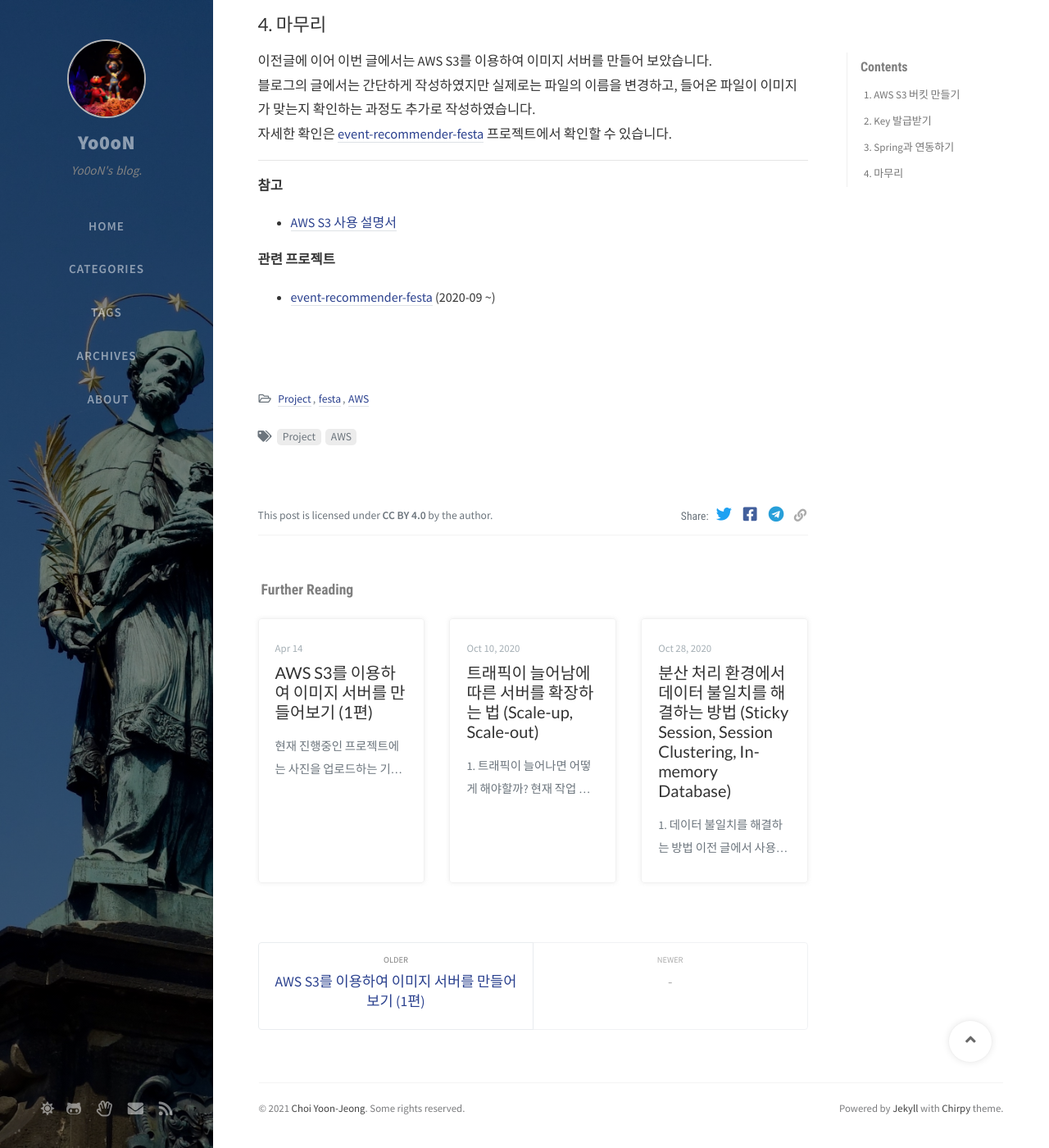
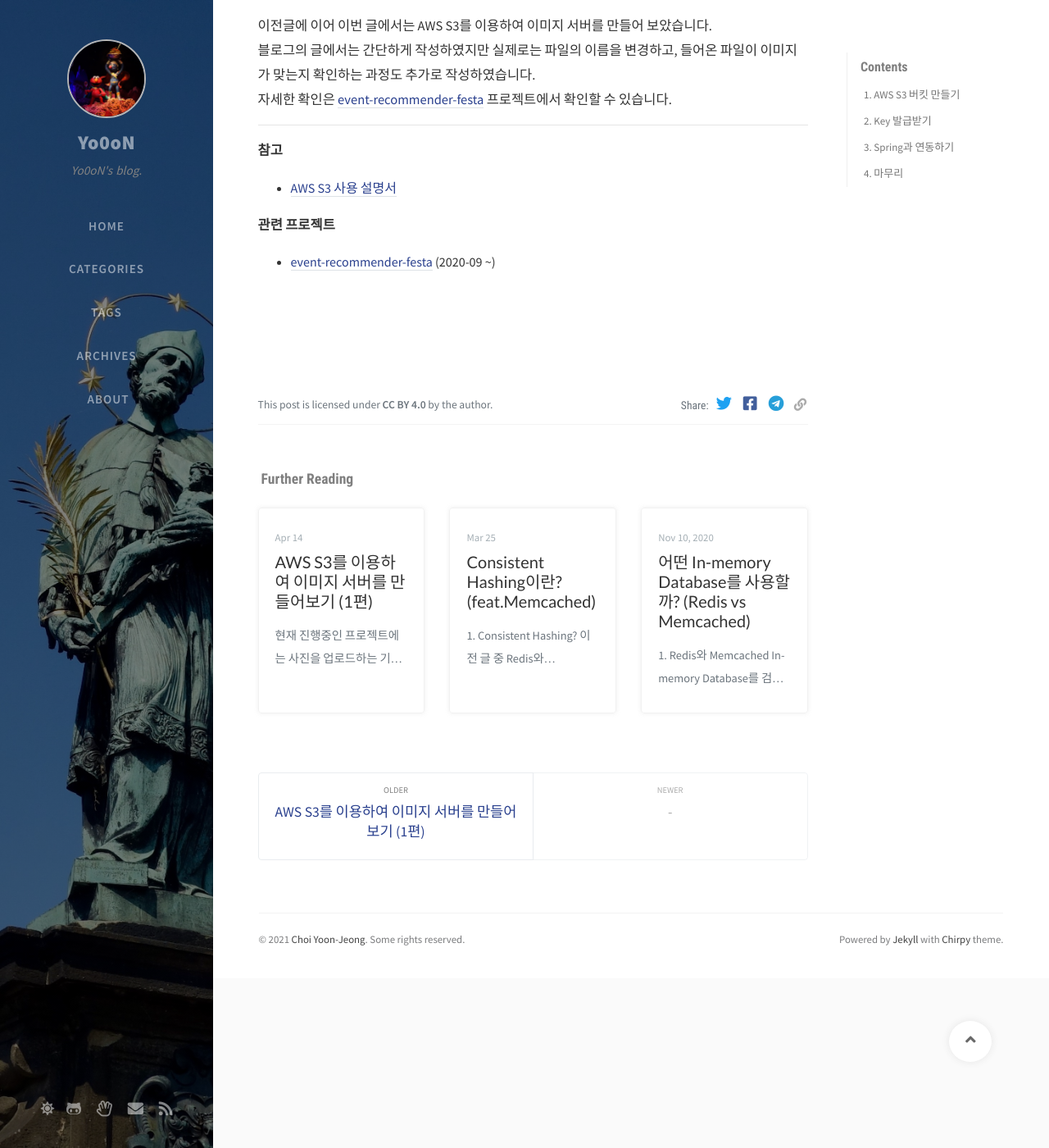
Before and after one commit to Yo0oN/Yo0oN.github.io, a Jekyll site: the page built from _posts/2021-07-02-AWS_S3_2편.md, in a window 1280 px wide and 1400 px high, scrolled down 4303 px. Shown: the whole window at 82% size. Built offline with Jekyll 4.4.1, drawn with Linux system fonts in a browser that asks for light colours; nearby versions of some CDN libraries; comment, search, counter and statistics services are not loaded; some of the changed text lies outside the part shown.

Commit message:
Update 2021-07-02-AWS_S3_2편.md

```diff
--- a/_posts/2021-07-02-AWS_S3_2편.md
+++ b/_posts/2021-07-02-AWS_S3_2편.md
@@ -2,7 +2,7 @@
 title: AWS S3를 이용하여 이미지 서버를 만들어보기 (2편)
 modified: 2021-07-03
 author: Yo0oN
-categories: [Project, festa, AWS]
+categories: [Project, festa], [AWS]
 tags: [Project, AWS]
 math: true
 ---
```
